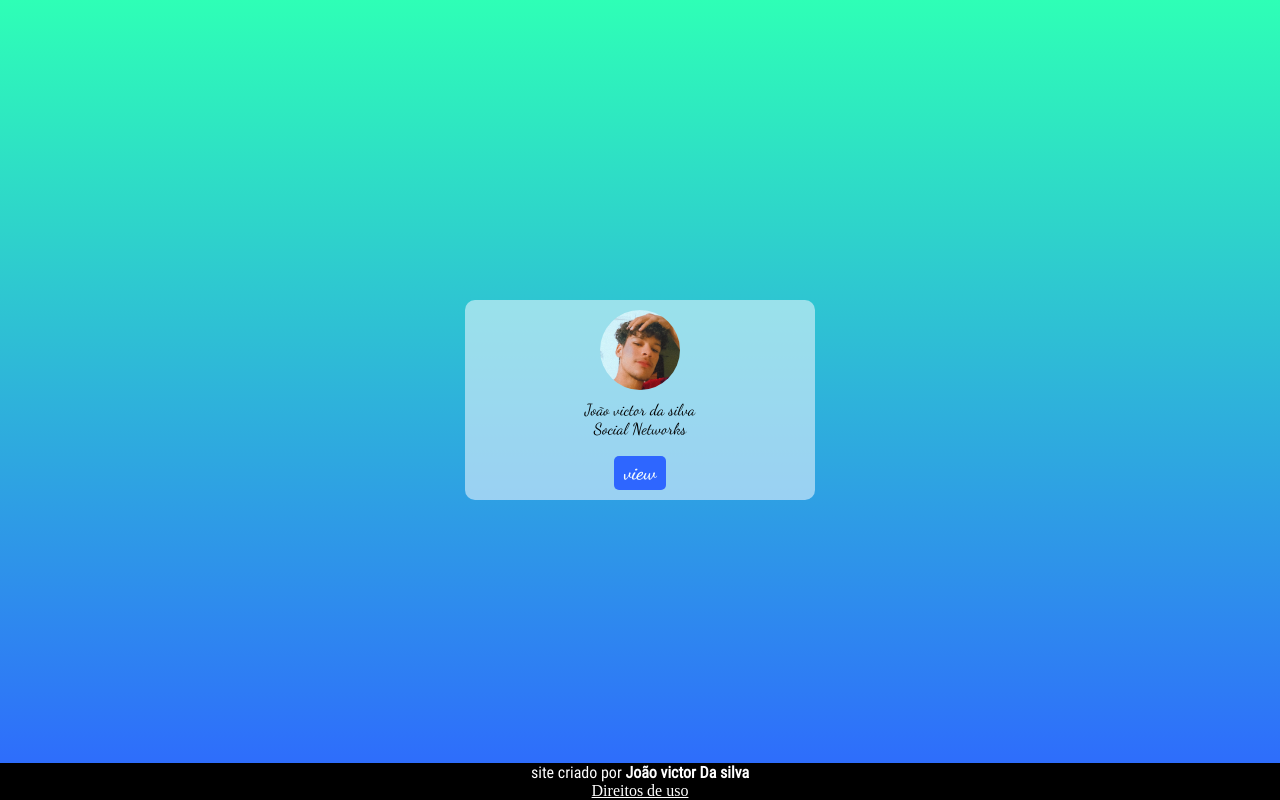
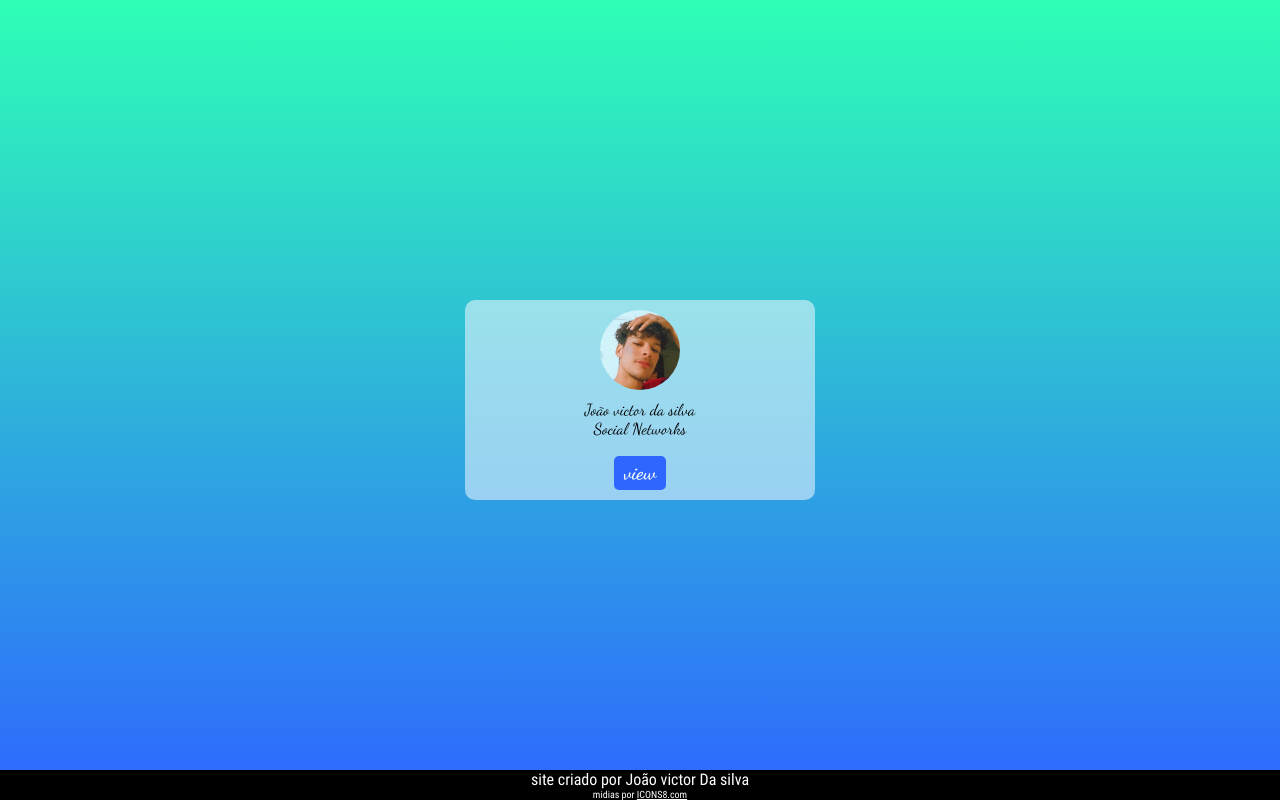
Before and after one commit to VICTORpk/SOCIAL-MIDIAS, a plain HTML site: page index.html in a window 1280 px wide. Drawn offline with Linux system fonts and the light colour scheme.

Commit message:
Copyright

```diff
--- a/index.html
+++ b/index.html
@@ -33,9 +33,8 @@
     </div>
 
     <footer>
-        <p>site criado por <strong>João victor Da silva</strong></p>
-        <abbr title="Todas os icones usados neste site foram utilizados com base nas diretrizes dos seguintes:https://icons8.com.br">
-        Direitos de uso</abbr>
+        <p>site criado por João victor Da silva</p>
+        <p class="Copyright">midias por <a href="https://icons8.com.br/" target="_blank">ICONS8.com</a></p>
     </footer>
 </body>
 </html>
--- a/style.css
+++ b/style.css
@@ -91,9 +91,12 @@ footer p {
     font-family: roboto, cursive;
 }
 
-abbr {
+.Copyright {
+    font-size: x-small;
+}
+
+.Copyright a {
     color: white;
-    text-decoration: underline;
 }
 
 footer {
```
